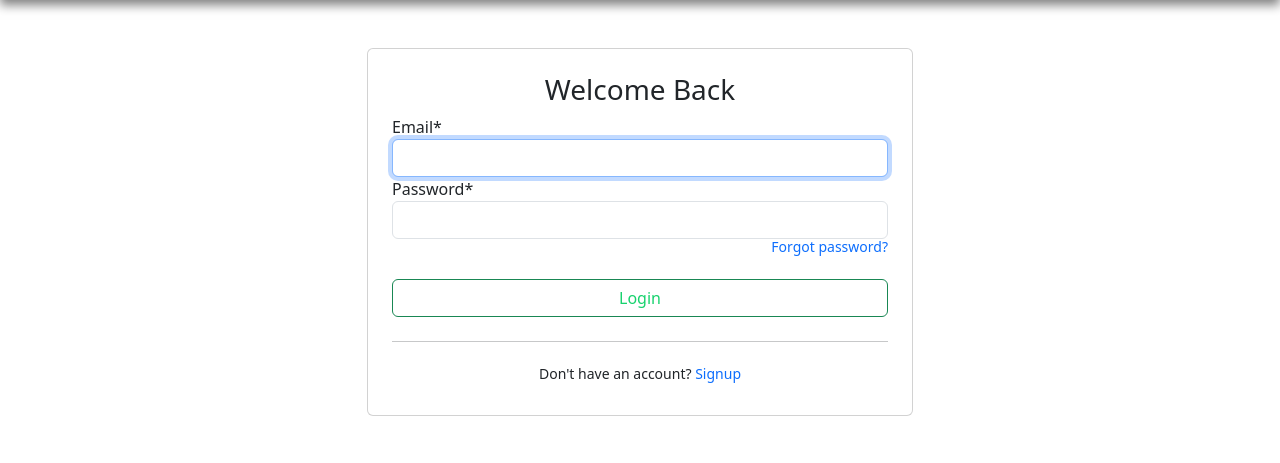
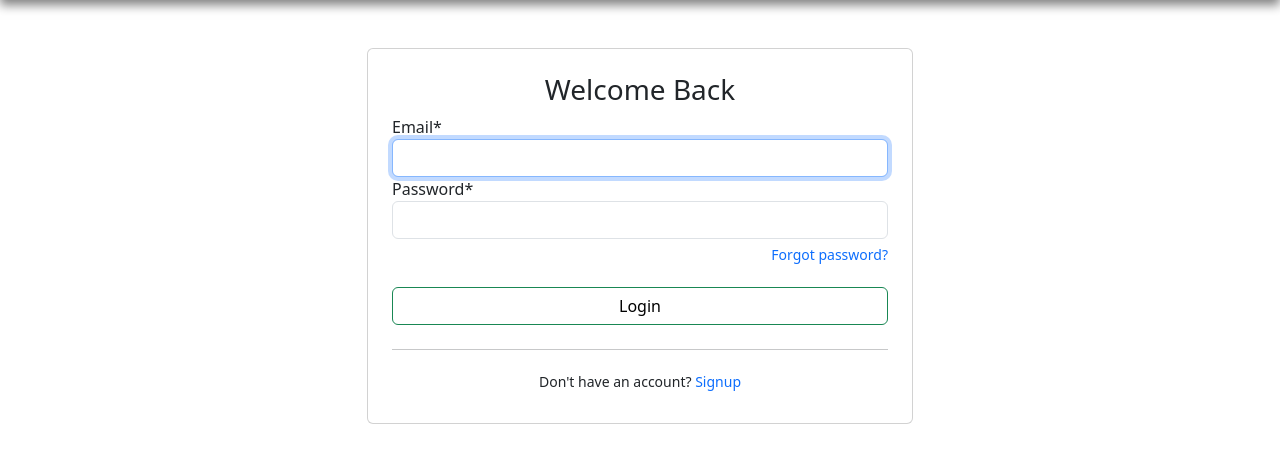
Before and after one commit to morikeli/Fast-Polls, a Django app: page /accounts/login/ in a window 1280 px wide. Shown: the part 72-535 px from the top of the page. Run offline with Django 4.2, Linux system fonts and the light colour scheme; some libraries are stand-ins or nearby versions.

Commit message:
deleted text color in login button

```diff
--- a/accounts/templates/accounts/login.html
+++ b/accounts/templates/accounts/login.html
@@ -14,9 +14,9 @@
                             <div class="col-md-12">
                                 {% include 'messages.html' %}
                                 {{ form|crispy }}
-                                <h6 class="small text-end"><a href="">Forgot password?</a></h6>
+                                <h6 class="small text-end mt-2"><a href="">Forgot password?</a></h6>
                                 <div class="d-grid gap-2">
-                                    <button type="submit" class="btn btn-outline-success mt-3" style="color: #18d26e;">Login</button>
+                                    <button type="submit" class="btn btn-outline-success mt-3">Login</button>
                                     <hr>
                                     <h6 class="small text-center">Don't have an account? <a href="{% url 'signup' %}">Signup</a></h6>
                                 </div>
```
